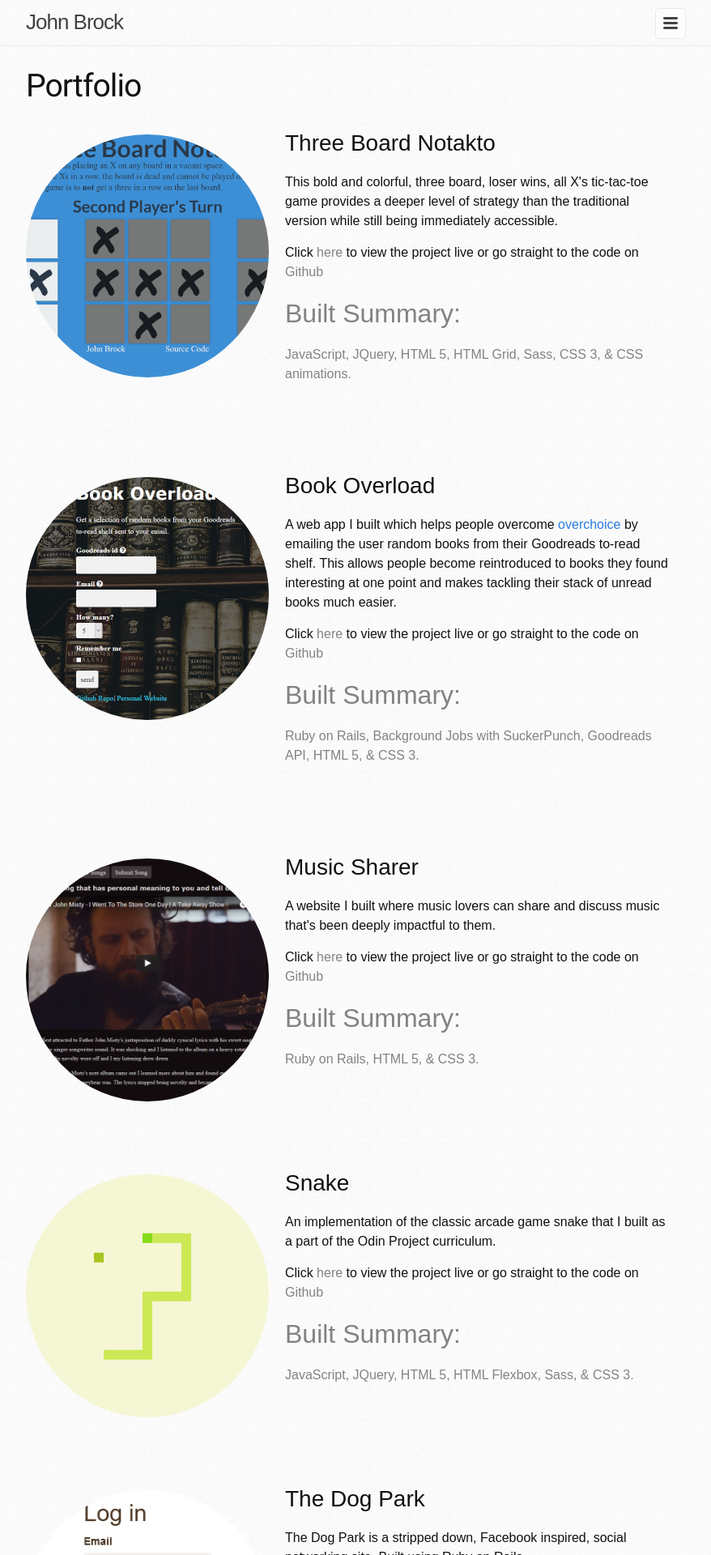
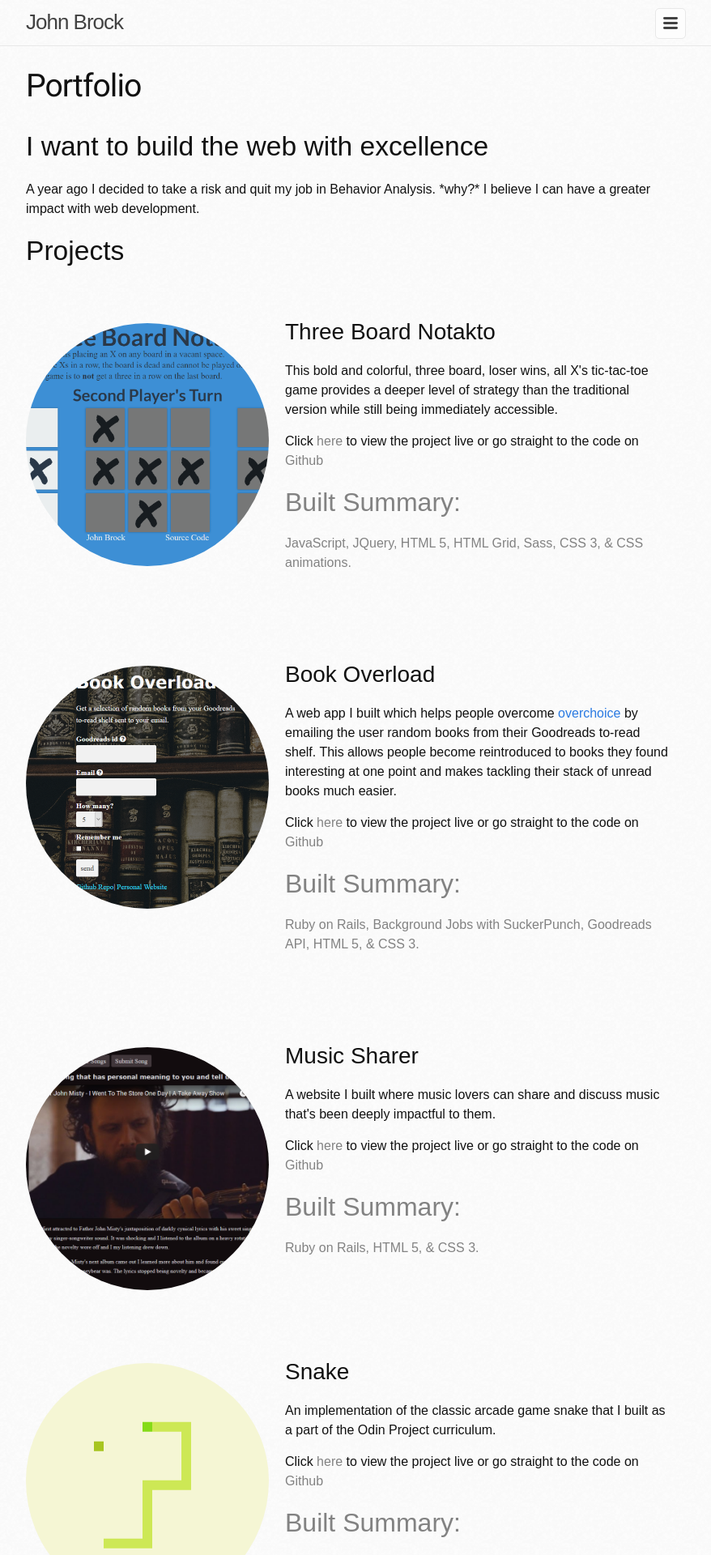
Before and after one commit to JohnLRBrock/JohnBrock, a Jekyll site: the page built from portfolio.md, in a window 1280 px wide. Shown: the top 1920 px of the page at 81% size, without its empty margins (208-1086 px from the left). Built offline with Jekyll 4.4.1, drawn with Linux system fonts in a browser that asks for light colours; nearby versions of some CDN libraries; some web fonts are replaced.

Commit message:
beginning of a summary

```diff
--- a/_sass/minima/_layout.scss
+++ b/_sass/minima/_layout.scss
@@ -259,6 +259,14 @@
 .post-content {
   margin-bottom: $spacing-unit;
 
+  h1 {
+    @include relative-font-size(2.1);
+
+    @include media-query($on-laptop) {
+      @include relative-font-size(2);
+    }
+  }
+
   h2 {
     @include relative-font-size(2);
 
--- a/portfolio.md
+++ b/portfolio.md
@@ -3,7 +3,11 @@ layout: page
 title: Portfolio
 permalink: /portfolio/
 ---
+<h1>I want to build the web with excellence</h1>
+<p>A year ago I decided to take a risk and quit my job in Behavior Analysis. *why?* I believe I can have a greater impact with web development.</p>
 
+<h1>Projects</h1>
+<br>
 <div class="project">
   <a href="https://khanthulhu.github.io/tic-tac-toe/">
     <img class="tic-tac-toe" src="/assets/portfolio/sqtictactoe.png" alt="three board tic tac toe">
```
Also changed, not shown: temp.md (+1 -8 lines).
